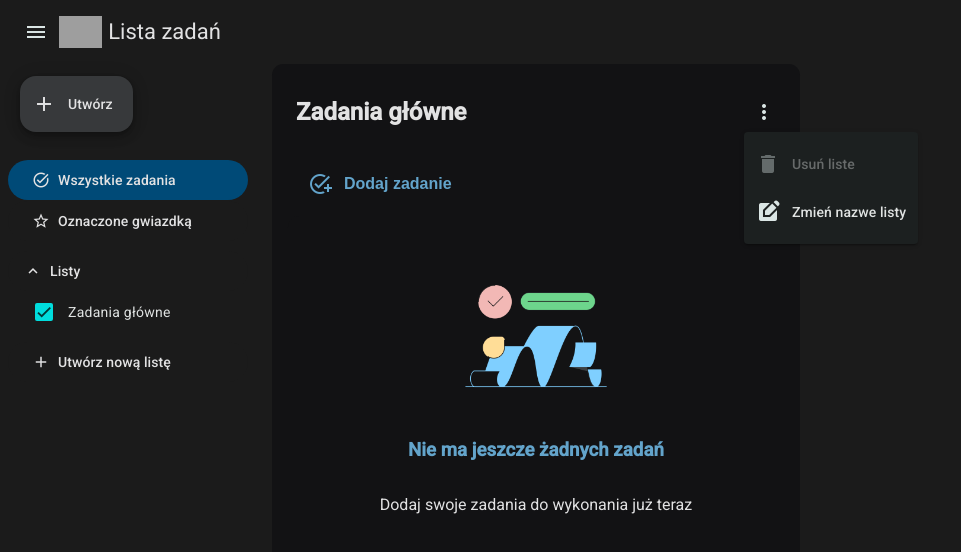
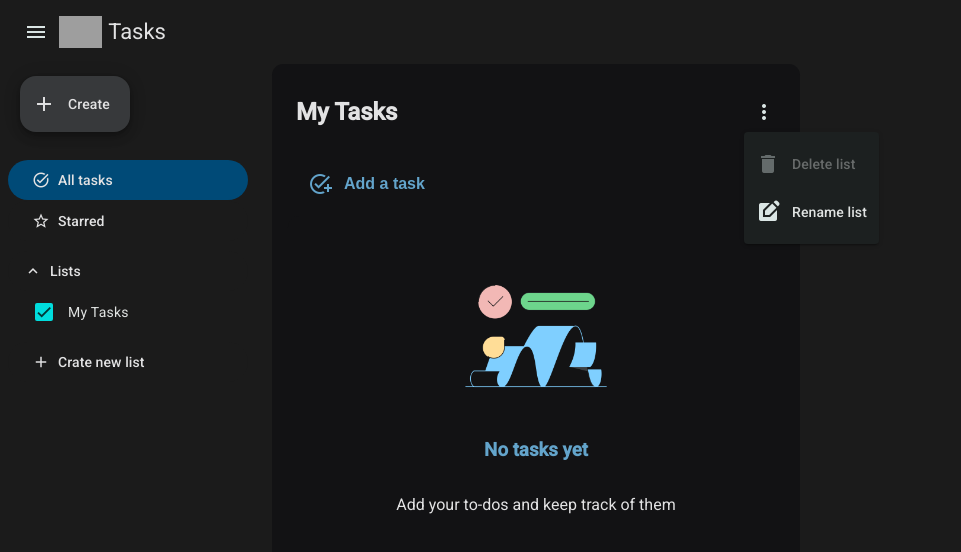
Before and after one commit to m4Ks-xyz/To-do-list-google-clone, an Angular app: page / in a window 1280 px wide. Both pictures are taken after a click on the button "more_vert". Shown: the top 552 px of the page, without its empty margins (0-961 px from the left). Built offline with nearby package versions, Linux system fonts and the light colour scheme; grey boxes are pictures that could not be loaded.

Commit message:
feat: translated app to english,  fix of tasks sorting, netlify config fix
* feat: translated app to english + fix of tasks sorting

* feat: netlify config fix

```diff
--- a/src/app/nav-bar/nav-bar.component.html
+++ b/src/app/nav-bar/nav-bar.component.html
@@ -10,6 +10,6 @@
 		</button>
 		<img class="logo" src="logo.png" alt="Logo " />
 		<span class="spacer"></span>
-		<h1>Lista zadań</h1>
+		<h1>Tasks</h1>
 	</mat-toolbar>
 </header>
--- a/src/app/nav-bar/side-nav/side-nav.component.html
+++ b/src/app/nav-bar/side-nav/side-nav.component.html
@@ -13,7 +13,7 @@
 			extended
 		>
 			<mat-icon>add</mat-icon>
-			Utwórz
+			Create
 		</button>
 
 		<div class="side-nav__button__group">
@@ -23,7 +23,7 @@
 				class="side-nav__button side-nav__button--select"
 				mat-flat-button
 			>
-				<mat-icon>task_alt</mat-icon>Wszystkie zadania
+				<mat-icon>task_alt</mat-icon>All tasks
 			</button>
 
 			<button
@@ -32,7 +32,7 @@
 				class="side-nav__button side-nav__button--select"
 				mat-flat-button
 			>
-				<mat-icon>star_border</mat-icon>Oznaczone gwiazdką
+				<mat-icon>star_border</mat-icon>Starred
 			</button>
 		</div>
 
@@ -41,7 +41,7 @@
 			(click)="showFiller.set(!showFiller())"
 			mat-raised-button
 		>
-			<p>Listy</p>
+			<p>Lists</p>
 			@if (showFiller()) {
 				<mat-icon>keyboard_arrow_up</mat-icon>
 			} @else {
@@ -66,7 +66,7 @@
 				class="side-nav__button side-nav__button--select"
 				mat-flat-button
 			>
-				<mat-icon>add</mat-icon>Utwórz nową listę
+				<mat-icon>add</mat-icon>Crate new list
 			</button>
 		</div>
 	</mat-drawer>
--- a/src/app/to-do-list/dialogs/list-form-dialog/list-form.component.html
+++ b/src/app/to-do-list/dialogs/list-form-dialog/list-form.component.html
@@ -1,32 +1,32 @@
 @let dialogMode = initialDialogData.mode;
 
 <h2 mat-dialog-title>
-	{{ dialogMode === "add" ? "Utwórz nową listę" : "Podaj nową nazwę listy" }}
+	{{ dialogMode === "add" ? "Create new list" : "Rename list" }}
 </h2>
 <mat-dialog-content class="mat-typography">
 	<form class="form" [formGroup]="form">
 		<mat-form-field class="form__input">
-			<mat-label> Nazwa listy </mat-label>
+			<mat-label> List name </mat-label>
 
 			<input
 				formControlName="title"
 				matInput
-				placeholder="Moja lista"
+				placeholder="Enter name"
 				(keydown.enter)="onSubmit()"
 			/>
 			@if (form.controls.title.hasError("required")) {
-				<mat-error><strong>Tytuł jest</strong> wymagany</mat-error>
+				<mat-error><strong>Title is</strong> required</mat-error>
 			} @else if (form.controls.title.hasError("maxlength")) {
-				<mat-error><strong>Maksymalna</strong> ilość znaków to 40</mat-error>
+				<mat-error><strong>Maximum</strong> number of characters is 40</mat-error>
 			} @else if (form.controls.title.hasError("minlength")) {
-				<mat-error><strong>Minimalna</strong> ilość znaków to 3</mat-error>
+				<mat-error><strong>Minimum </strong> number of characters is 3</mat-error>
 			}
 		</mat-form-field>
 	</form>
 </mat-dialog-content>
 <mat-dialog-actions align="end">
 	<button (click)="onSubmit()" class="form__submit" mat-button cdkFocusInitial>
-		{{ dialogMode === "add" ? "Dodaj" : "Zapisz" }}
+		{{ dialogMode === "add" ? "Done" : "Save" }}
 	</button>
-	<button class="form__submit" mat-button mat-dialog-close>Anuluj</button>
+	<button class="form__submit" mat-button mat-dialog-close>Cancel</button>
 </mat-dialog-actions>
--- a/src/app/to-do-list/dialogs/task-form/task-form.component.html
+++ b/src/app/to-do-list/dialogs/task-form/task-form.component.html
@@ -1,35 +1,39 @@
 @let dialogMode = initialDialogData.mode;
 <h2 mat-dialog-title>
-	{{ dialogMode === "add" ? "Utwórz nowe zadanie" : "Edytuj zadanie" }}
+	{{ dialogMode === "add" ? "Create new task" : "Edit task" }}
 </h2>
 <mat-dialog-content class="mat-typography">
 	<form class="form" [formGroup]="form" (keydown.enter)="onSubmit()">
 		<mat-form-field class="form__input">
-			<mat-label> Tytuł </mat-label>
-			<input formControlName="title" matInput placeholder="Tytuł zadania" />
+			<mat-label> Title </mat-label>
+			<input formControlName="title" matInput placeholder="Add title" />
 			@if (form.controls.title.hasError("required")) {
-				<mat-error>Tytuł jest <strong>wymagany</strong></mat-error>
+				<mat-error>Title is <strong> required</strong></mat-error>
 			} @else if (form.controls.title.hasError("maxlength")) {
-				<mat-error><strong>Maksymalna</strong> ilość znaków to 40</mat-error>
+				<mat-error
+					><strong>Maximum</strong> number of characters is 40</mat-error
+				>
 			} @else if (form.controls.title.hasError("minlength")) {
-				<mat-error><strong>Minimalna</strong> ilość znaków to 3</mat-error>
+				<mat-error
+					><strong>Minimum</strong> number of characters is 3</mat-error
+				>
 			}
 		</mat-form-field>
 		<mat-form-field class="form__input">
-			<mat-label> Szczegóły</mat-label>
+			<mat-label>Description</mat-label>
 			<input
 				formControlName="description"
 				matInput
-				placeholder="Opis zadania"
+				placeholder="Add description"
 			/>
 			@if (form.controls.description.hasError("maxlength")) {
-				<mat-error><strong>Maksymalna</strong> długość znaków to 100</mat-error>
+				<mat-error><strong>Maximum</strong> number of characters is 100</mat-error>
 			} @else if (form.controls.title.hasError("minlength")) {
-				<mat-error><strong>Minimalna</strong> ilość znaków to 3</mat-error>
+				<mat-error><strong>Minimum</strong> number of characters is 3</mat-error>
 			}
 		</mat-form-field>
 		<mat-form-field class="form__input">
-			<mat-label>Data</mat-label>
+			<mat-label>Date</mat-label>
 			<input formControlName="date" matInput [matDatepicker]="picker" />
 			<mat-hint>DD/MM/RRRR</mat-hint>
 			<mat-datepicker-toggle
@@ -41,7 +45,7 @@
 		</mat-form-field>
 
 		<mat-form-field class="form__input">
-			<mat-label>Godzina</mat-label>
+			<mat-label>Time</mat-label>
 			<input formControlName="time" matInput [matTimepicker]="timepicker" />
 			<mat-hint>GG:MM</mat-hint>
 			<mat-timepicker #timepicker />
@@ -51,7 +55,7 @@
 </mat-dialog-content>
 <mat-dialog-actions align="end">
 	<button (click)="onSubmit()" class="form__submit" mat-button cdkFocusInitial>
-		Zapisz
+		Save
 	</button>
-	<button class="form__submit" mat-button mat-dialog-close>Anuluj</button>
+	<button class="form__submit" mat-button mat-dialog-close>Cancel</button>
 </mat-dialog-actions>
--- a/src/app/to-do-list/services/to-do-list.service.ts
+++ b/src/app/to-do-list/services/to-do-list.service.ts
@@ -39,7 +39,7 @@
 			: [
 					{
 						id: generateRandomId(),
-						title: 'Zadania główne',
+						title: 'My Tasks',
 						default: true,
 						show: true,
 						tasks: [],
--- a/src/app/to-do-list/to-do-list-task/to-do-list-task.component.html
+++ b/src/app/to-do-list/to-do-list-task/to-do-list-task.component.html
@@ -47,14 +47,14 @@
 		<mat-menu #menu="matMenu">
 			<button (click)="openDialogEditTask(listId(), task())" mat-menu-item>
 				<mat-icon>edit_square</mat-icon>
-				<span>Edytuj</span>
+				<span>Edit</span>
 			</button>
 			<button
 				(click)="removeTask.emit({ listId: listId(), taskId: task().id })"
 				mat-menu-item
 			>
 				<mat-icon>delete</mat-icon>
-				<span>Usuń</span>
+				<span>Delete</span>
 			</button>
 		</mat-menu>
 		<button
--- a/src/app/to-do-list/to-do-list.component.html
+++ b/src/app/to-do-list/to-do-list.component.html
@@ -16,11 +16,11 @@
 						mat-menu-item
 					>
 						<mat-icon>delete</mat-icon>
-						<span>Usuń liste</span>
+						<span>Delete list</span>
 					</button>
 					<button (click)="openEditListDialog(list)" mat-menu-item>
 						<mat-icon>edit_square</mat-icon>
-						<span>Zmień nazwe listy</span>
+						<span>Rename list</span>
 					</button>
 				</mat-menu>
 				<button
@@ -29,7 +29,7 @@
 					mat-menu-item
 				>
 					<mat-icon>add_task</mat-icon>
-					<span>Dodaj zadanie</span>
+					<span>Add a task</span>
 				</button>
 			</div>
 
@@ -45,11 +45,9 @@
 					} @empty {
 						<app-empty-state>
 							<img app-empty-state-img src="empty-tasks-dark.png" />
-							<ng-container app-empty-state-title>
-								Nie ma jeszcze żadnych zadań
-							</ng-container>
+							<ng-container app-empty-state-title> No tasks yet </ng-container>
 							<ng-container app-empty-state-description>
-								Dodaj swoje zadania do wykonania już teraz
+								Add your to-dos and keep track of them
 							</ng-container>
 						</app-empty-state>
 					}
@@ -61,11 +59,9 @@
 @if (toDoLists().length === 0 && filterFavoriteActive()) {
 	<app-empty-state>
 		<img app-empty-state-img src="empty-fav-task-dark.png" />
-		<ng-container app-empty-state-title>
-			Brak zadań oznaczonych gwiazdką
-		</ng-container>
+		<ng-container app-empty-state-title> No starred tasks </ng-container>
 		<ng-container app-empty-state-description>
-			Oznacz ważne zadania gwiazdką, aby móc łatwo je tu znaleźć
+			Mark important tasks with a star so that you can easily find them here
 		</ng-container>
 	</app-empty-state>
 }
--- a/src/app/to-do-list/to-do-list.component.ts
+++ b/src/app/to-do-list/to-do-list.component.ts
@@ -62,22 +62,22 @@
 			return {
 				...list,
 				tasks: list.tasks.slice().sort((a, b) => {
-					// 1. Tasks without a date should be at the start
-					if (!a.date && b.date) return -1;
-					if (a.date && !b.date) return 1;
+					// 1. Tasks without a date and not completed should go to the top
+					if (!a.date && !a.complete && (b.date || b.complete)) return -1; // a goes to the top
+					if (!b.date && !b.complete && (a.date || a.complete)) return 1; // b goes to the top
 
-					// 2. Completed tasks should be at the end
-					if (a.complete && !b.complete) return 1;
-					if (!a.complete && b.complete) return -1;
+					// 2. Completed tasks should be at the bottom, no matter if they have a date
+					if (a.complete && !b.complete) return 1; // a goes to the bottom
+					if (!a.complete && b.complete) return -1; // b goes to the bottom
 
-					// 3. Sort by date if both tasks have a date
+					// 3. If both tasks are not completed, sort by date (if both have a date)
 					if (a.date && b.date) {
 						const dateA = new Date(a.date).getTime();
 						const dateB = new Date(b.date).getTime();
 						if (dateA !== dateB) return dateA - dateB;
 					}
 
-					// 4. Sort by title alphabetically
+					// 4. If both tasks are incomplete and don't have dates, sort alphabetically by title
 					return a.title.localeCompare(b.title);
 				}),
 			};
--- a/src/index.html
+++ b/src/index.html
@@ -2,7 +2,7 @@
 <html lang="en">
 	<head>
 		<meta charset="utf-8" />
-		<title>Lista zadań</title>
+		<title>Tasks</title>
 		<base href="/" />
 		<meta name="viewport" content="width=device-width, initial-scale=1" />
     <link rel="apple-touch-icon" sizes="180x180" href="favicon/apple-touch-icon.png">
```
Also changed, not shown: 1 other file (tests, documents, lock files or other folders).
